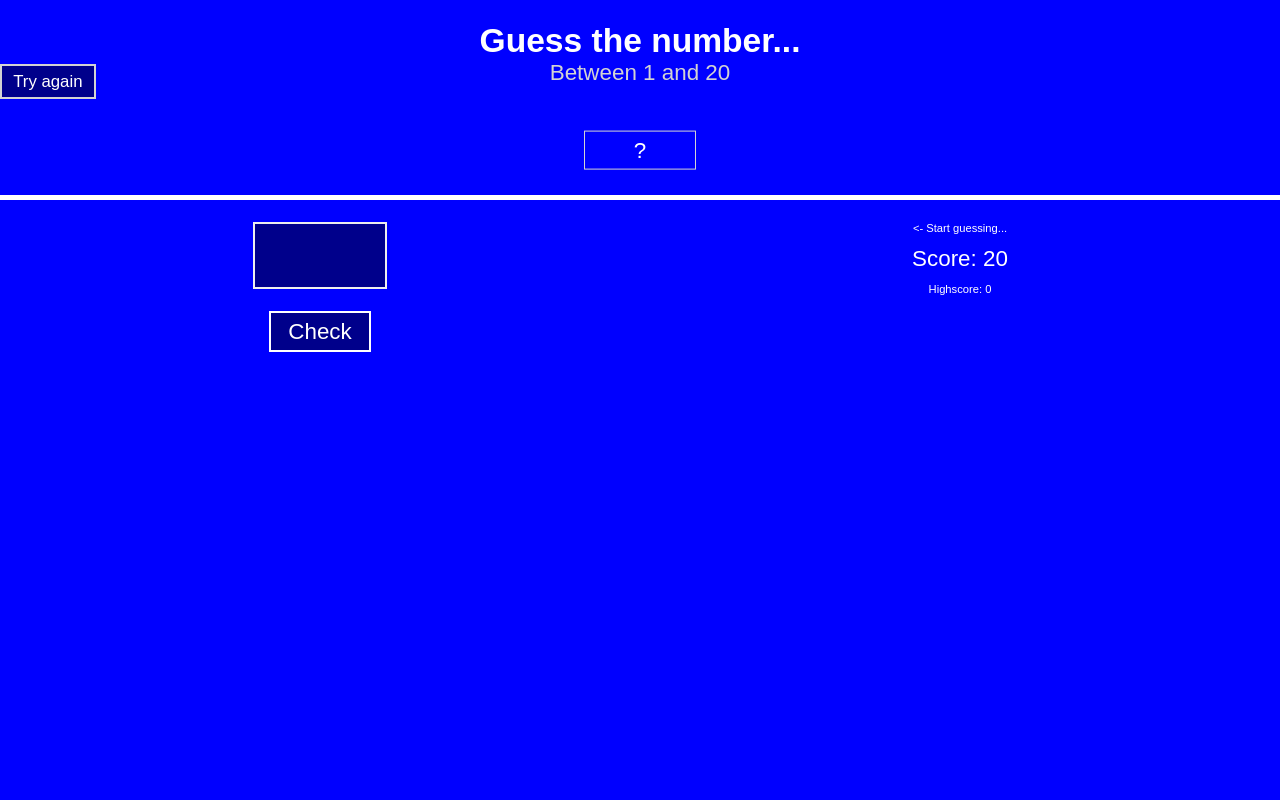
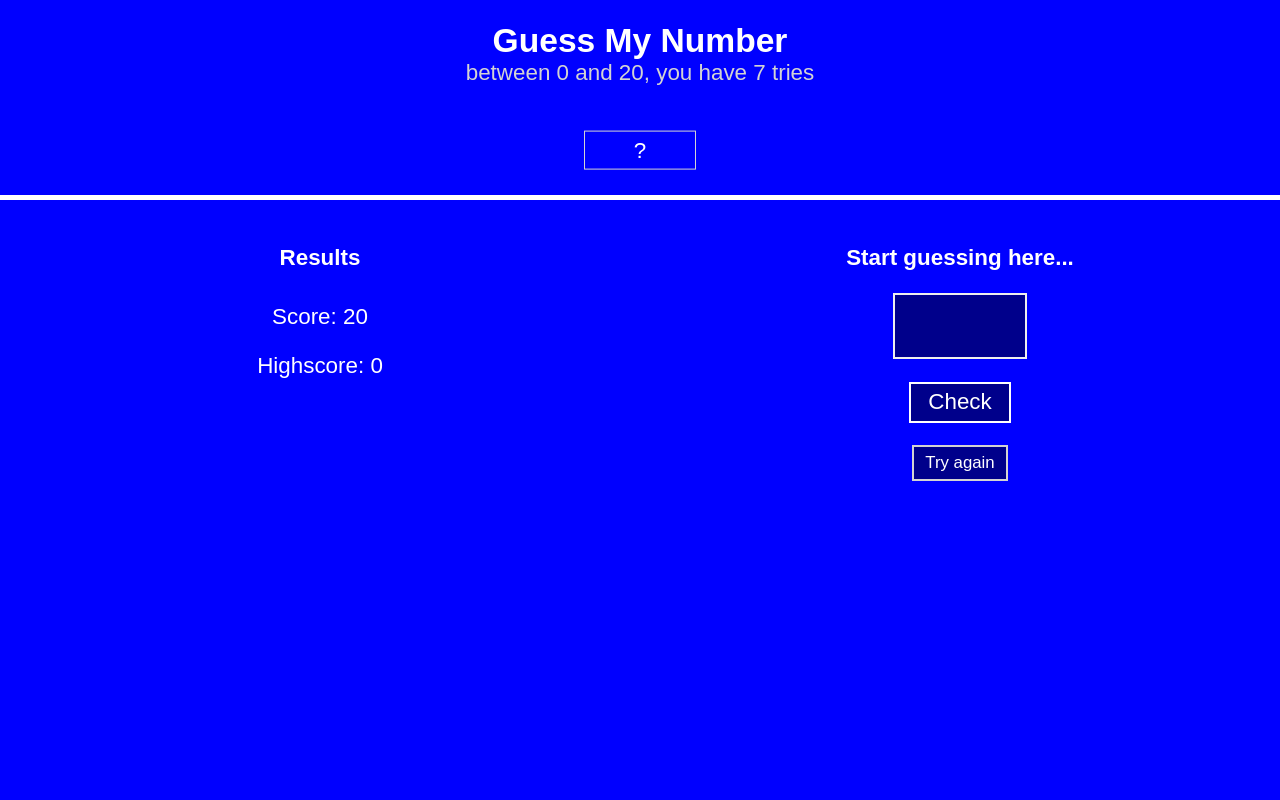
Before and after one commit to kaloyanTry/JSGuessGame, a website built with Parcel: page index.html in a window 1280 px wide. Built offline with nearby package versions, Linux system fonts and the light colour scheme.

Commit message:
html file updated mine

```diff
--- a/index.html
+++ b/index.html
@@ -5,26 +5,28 @@
     <meta http-equiv="X-UA-Compatible" content="IE=edge" />
     <meta name="viewport" content="width=device-width, initial-scale=1.0" />
     <link rel="stylesheet" href="style.css" />
-    <title>Guess The Number Game</title>
+    <title>Guess My Number</title>
   </head>
   <body>
     <header>
-      <h1>Guess the number...</h1>
-      <p class="between">Between 1 and 20</p>
-      <button class="btn again">Try again</button>
+      <h1>Guess My Number</h1>
+      <p>between 0 and 20, you have 7 tries</p>
       <div class="number">?</div>
     </header>
     <main>
       <section class="left">
+        <h1>Results</h1>
+        <p class="label-score">Score: <span class="score">20</span></p>
+        <p class="label-heighscore">
+          Highscore: <span class="highscore">0</span>
+        </p>
+      </section>
+
+      <section class="right">
+        <h1 class="message">Start guessing here...</h1>
         <input type="number" class="guess" />
         <button class="btn check">Check</button>
-      </section>
-      <section class="right">
-        <p class="message"><- Start guessing...</p>
-        <p class="label-score">Score: <span class="score">20</span></p>
-        <p class="label-highscore">
-          Highscore: <span class="highscore">0</span>
-        </p>
+        <button class="again">Try again</button>
       </section>
     </main>
     <script src="script.js"></script>
```
